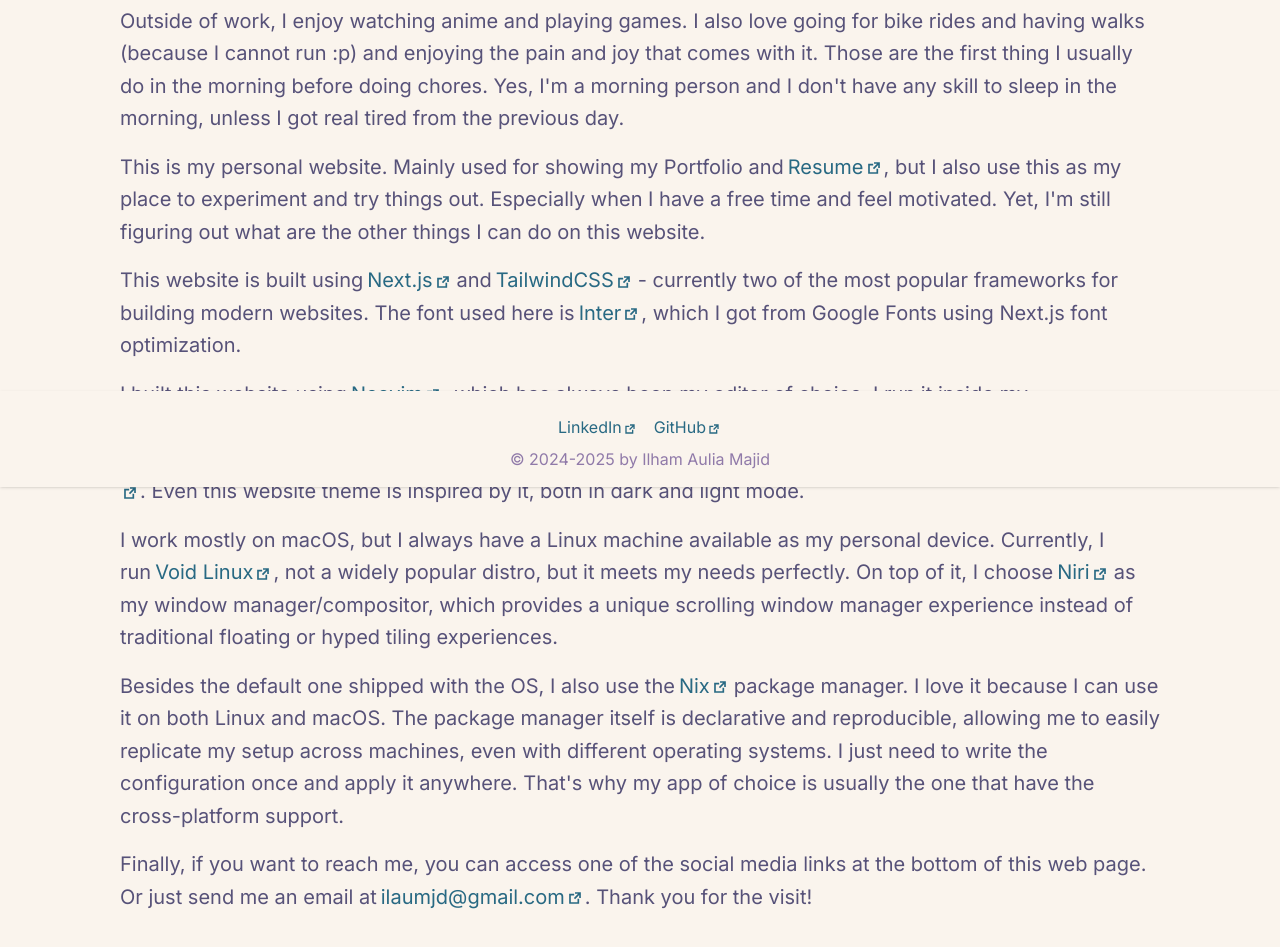
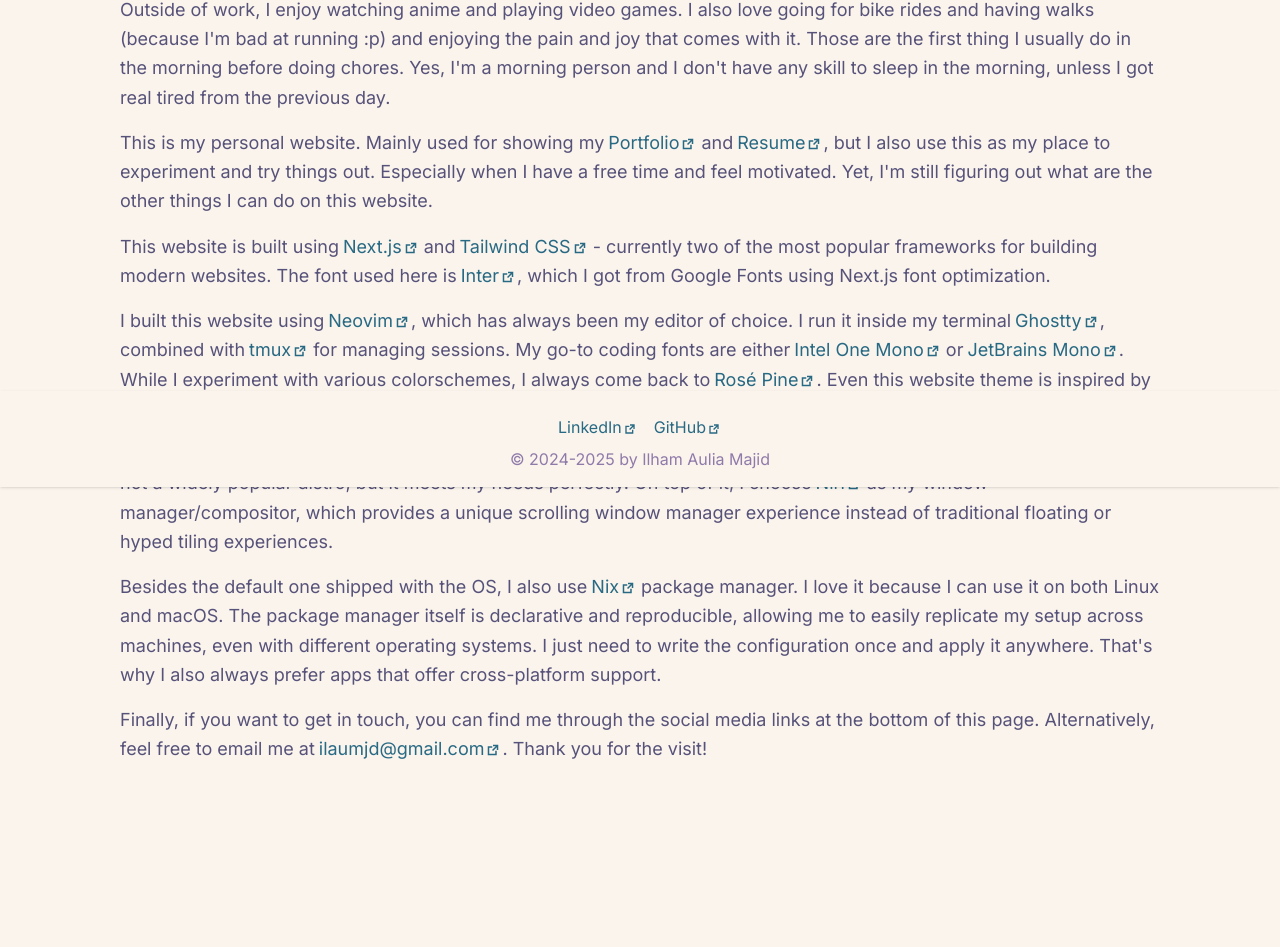
Before and after one commit to ilaumjd/profile, a Next.js app: page /about in a window 1280 px wide. Shown: the part 313-1260 px from the top of the page. After the commit the page ends 1229 px from the top, so only its background shows below. Built offline with nearby package versions, Linux system fonts and the light colour scheme.

Commit message:
update some phrasing

```diff
--- a/src/app/about/page.tsx
+++ b/src/app/about/page.tsx
@@ -5,7 +5,7 @@
   return (
     <section className="md:mb-30">
       <h2 className="text-3xl font-semibold mb-6">About</h2>
-      <p className="text-xl mt-4 space-y-4 leading-relaxed">
+      <p className="text-lg mt-4 space-y-4 leading-relaxed">
         <span className="block">
           Hello, I am <strong>Ilham Aulia Majid</strong> 👋
         </span>
@@ -15,15 +15,17 @@
         </span>
 
         <span className="block">
-          {`Outside of work, I enjoy watching anime and playing games. I also love
-          going for bike rides and having walks (because I cannot run :p)
+          {`Outside of work, I enjoy watching anime and playing video games. I also love
+          going for bike rides and having walks (because I'm bad at running :p)
           and enjoying the pain and joy that comes with it. Those are the first
           thing I usually do in the morning before doing chores. Yes, I'm a morning person and I
           don't have any skill to sleep in the morning, unless I got real tired from the previous day.`}
         </span>
 
         <span className="block">
-          This is my personal website. Mainly used for showing my Portfolio and
+          This is my personal website. Mainly used for showing my
+          <Hyperlink text={"Portfolio"} url={"/showcase"} />
+          and
           <Hyperlink text={"Resume"} url={"/resume"} className="ml-1" />, but I
           also use this as my place to experiment and try things out. Especially
           when I have a free time and feel motivated.
@@ -35,7 +37,7 @@
           This website is built using
           <Hyperlink text={"Next.js"} url={"https://nextjs.org/"} />
           and
-          <Hyperlink text={"TailwindCSS"} url={"https://tailwindcss.com/"} />-
+          <Hyperlink text={"Tailwind CSS"} url={"https://tailwindcss.com/"} />-
           currently two of the most popular frameworks for building modern
           websites. The font used here is
           <Hyperlink
@@ -102,21 +104,20 @@
         </span>
 
         <span className="block">
-          Besides the default one shipped with the OS, I also use the
+          Besides the default one shipped with the OS, I also use
           <Hyperlink text={"Nix"} url={"https://github.com/NixOS/nix"} />
           package manager. I love it because I can use it on both Linux and
           macOS. The package manager itself is declarative and reproducible,
           allowing me to easily replicate my setup across machines, even with
           different operating systems. I just need to write the configuration
           once and apply it anywhere.
-          {` That's why my app of choice is usually the
-          one that have the cross-platform support.`}
+          {` That's why I also always prefer apps that offer cross-platform support.`}
         </span>
 
         <span className="block">
-          Finally, if you want to reach me, you can access one of the social
-          media links at the bottom of this web page. Or just send me an email
-          at
+          Finally, if you want to get in touch, you can find me through the
+          social media links at the bottom of this page. Alternatively, feel
+          free to email me at
           <Hyperlink
             text={"ilaumjd@gmail.com"}
             url={"mailto:ilaumjd@gmail.com"}
--- a/src/app/layout.tsx
+++ b/src/app/layout.tsx
@@ -31,7 +31,7 @@
               href="/"
               className="text-2xl text-accent font-bold hover:text-accent hidden sm:block"
             >
-              Ilham AM
+              Ilham Aulia Majid
             </Link>
             <div className="space-x-4">
               {navigations.map((navigation, index) => (
--- a/src/app/page.tsx
+++ b/src/app/page.tsx
@@ -24,7 +24,7 @@
         ))}
       </div>
       <p className="text-secondary mt-4 max-w-lg mx-auto">
-        {`Hi, I'm a software engineer with ${new Date().getFullYear() - 2020}+ YoE with strong expertise on mobile development, cloud services, and operational automation. Experienced on collaboration accross different timezones to deliver high-quality products. I enjoy solving complex challenges and building effective solutions.`}
+        {`Hi, I'm a software engineer with ${new Date().getFullYear() - 2020}+ YoE with strong expertise on mobile development, cloud services, and operational automation. Experienced on collaboration across different timezones to deliver high-quality products. I enjoy solving complex challenges and building effective solutions.`}
       </p>
       <div className="mt-6 flex flex-wrap justify-center gap-4">
         {navigations.slice(1).map((navigation, index) => (
--- a/src/app/resume/page.tsx
+++ b/src/app/resume/page.tsx
@@ -21,8 +21,8 @@
         "Migrated half (and still counting) of mobile native codes into React Native as web components and maintain interoperability with the existing native iOS/Android app, while also adding code push capabilities for instant update without app store review.",
         "Automated live classes reminder push notification service, removing manual operational effort and reducing human errors.",
         "Developed data caching utilizing AWS Lambda and S3, reducing backend scaling costs and app load time by 50%.",
-        "Implemented Fastlane pipelines to automate the deployment process for iOS/Android app, reducing manual interventions.",
-        "Implemented internal toolings website using React and Next.js",
+        "Integrated Fastlane pipelines to automate the deployment process for iOS/Android app, reducing manual interventions.",
+        "Implemented internal toolings website using React and Next.js.",
         "Provided technical mentorship to junior engineers remotely across multiple timezones.",
       ],
       stacks: [
@@ -30,7 +30,7 @@
         "Fastlane",
         "JavaScript/TypeScript",
         "AWS",
-        "React & Next.js",
+        "Next.js",
       ],
     },
     {
@@ -46,7 +46,7 @@
       ],
       items: [
         "Collaborated on planning and user experience design for delivering product stories on a live classroom-based app.",
-        "Integrated CI/CD pipeline and automated common code review chores.",
+        "Integrated CI/CD pipelines and automated common code review chores.",
         "Developed automation scripts for development tooling setup to maintain consistency across the team members.",
         "Implemented unit testing and integrated crash reporting, maintaining a 99.9% crash-free app.",
         "Engineered a real-time Q&A feature integrated with Zoom Meeting for live classroom sessions.",
--- a/src/app/showcase/page.tsx
+++ b/src/app/showcase/page.tsx
@@ -13,9 +13,9 @@
     {
       name: "Howto",
       description:
-        "CLI tool for finding coding answers instantly by scraping from StackOverflow.",
+        "Find coding answers directly from terminal by scraping from StackOverflow.",
       href: "https://github.com/ilaumjd/howto",
-      stacks: ["Swift"],
+      stacks: ["Swift", "CLI"],
     },
   ];
   return (
```
